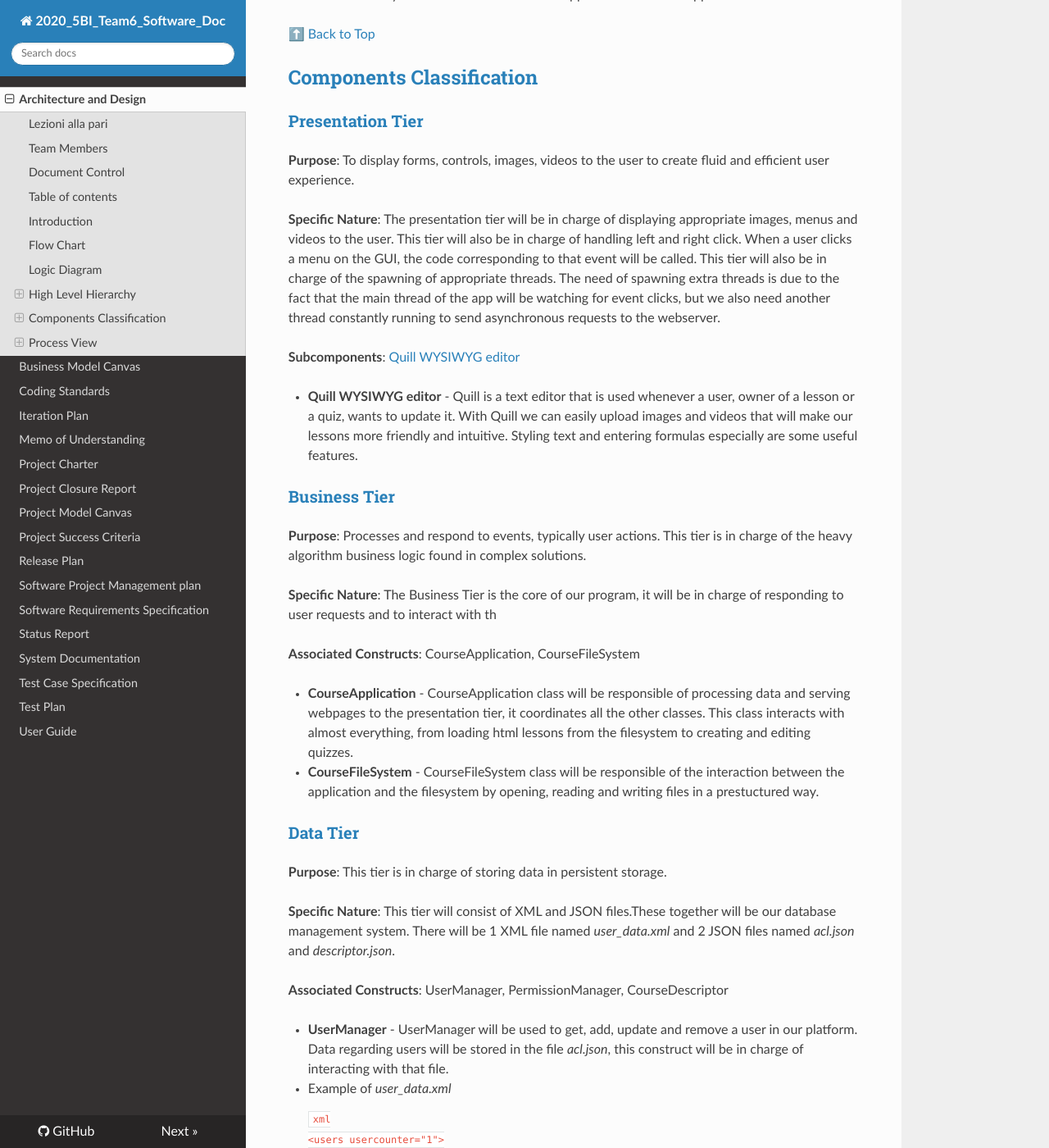
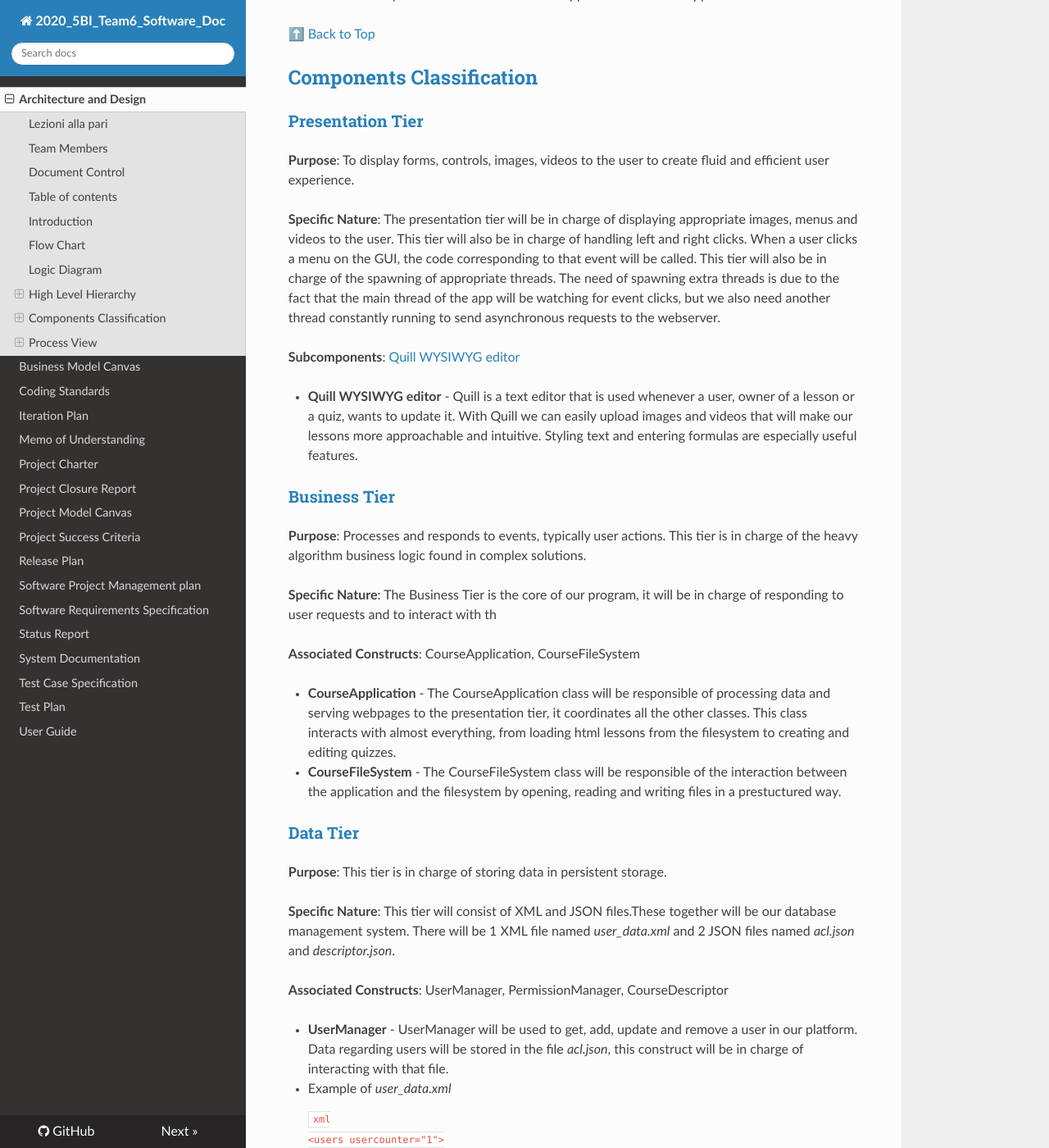
Before and after one commit to KilliKrate/Software-Documentation-G6, an MkDocs documentation site: the page built from docs/Architecture and Design/index.md, in a window 1280 px wide and 1400 px high, scrolled down 3572 px. Shown: the whole window at 82% size. Built offline with MkDocs 1.6.1, drawn with Linux system fonts in a browser that asks for light colours; nearby versions of some CDN libraries; some of the changed text lies outside the part shown.

Commit message:
Correct grammar of the Architecture and Design doc

```diff
--- a/docs/Architecture and Design/index.md
+++ b/docs/Architecture and Design/index.md
@@ -95,23 +95,23 @@ The architecture system for the Lezioni alla Pari application is a 3-tier applic
 
 **Purpose**: To display forms, controls, images, videos to the user to create fluid and efficient user experience.
 
-**Specific Nature**: The presentation tier will be in charge of displaying appropriate images, menus and videos to the user. This tier will also be in charge of handling left and right click. When a user clicks a menu on the GUI, the code corresponding to that event will be called. This tier will also be in charge of the spawning of appropriate threads. The need of spawning extra threads is due to the fact that the main thread of the app will be watching for event clicks, but we also need another thread constantly running to send asynchronous requests to the webserver.
+**Specific Nature**: The presentation tier will be in charge of displaying appropriate images, menus and videos to the user. This tier will also be in charge of handling left and right clicks. When a user clicks a menu on the GUI, the code corresponding to that event will be called. This tier will also be in charge of the spawning of appropriate threads. The need of spawning extra threads is due to the fact that the main thread of the app will be watching for event clicks, but we also need another thread constantly running to send asynchronous requests to the webserver.
 
 **Subcomponents**: [Quill WYSIWYG editor](https://quilljs.com/)
 
-  - **Quill WYSIWYG editor** - Quill is a text editor that is used whenever a user, owner of a lesson or a quiz, wants to update it. With Quill we can easily upload images and videos that will make our lessons more friendly and intuitive. Styling text and entering formulas especially are some useful features.
+  - **Quill WYSIWYG editor** - Quill is a text editor that is used whenever a user, owner of a lesson or a quiz, wants to update it. With Quill we can easily upload images and videos that will make our lessons more approachable and intuitive. Styling text and entering formulas are especially useful features.
 
 ### [Business Tier](#business-tier)
 
-**Purpose**: Processes and respond to events, typically user actions. This tier is in charge of the heavy algorithm business logic found in complex solutions.
+**Purpose**: Processes and responds to events, typically user actions. This tier is in charge of the heavy algorithm business logic found in complex solutions.
 
 **Specific Nature**: The Business Tier is the core of our program, it will be in charge of responding to user requests and to interact with th
 
 **Associated Constructs**: CourseApplication, CourseFileSystem
 
-  - **CourseApplication** - CourseApplication class will be responsible of processing data and serving webpages to the presentation tier, it coordinates all the other classes. This class interacts with almost everything, from loading html lessons from the filesystem to creating and editing quizzes.
+  - **CourseApplication** - The CourseApplication class will be responsible of processing data and serving webpages to the presentation tier, it coordinates all the other classes. This class interacts with almost everything, from loading html lessons from the filesystem to creating and editing quizzes.
 
-  - **CourseFileSystem** - CourseFileSystem class will be responsible of the interaction between the application and the filesystem by opening, reading and writing files in a prestuctured way.
+  - **CourseFileSystem** - The CourseFileSystem class will be responsible of the interaction between the application and the filesystem by opening, reading and writing files in a prestuctured way.
 
 ### [Data Tier](#data-tier)
 
```
Also changed, not shown: other parts of docs/Architecture and Design/index.md (+2 -2 lines).
